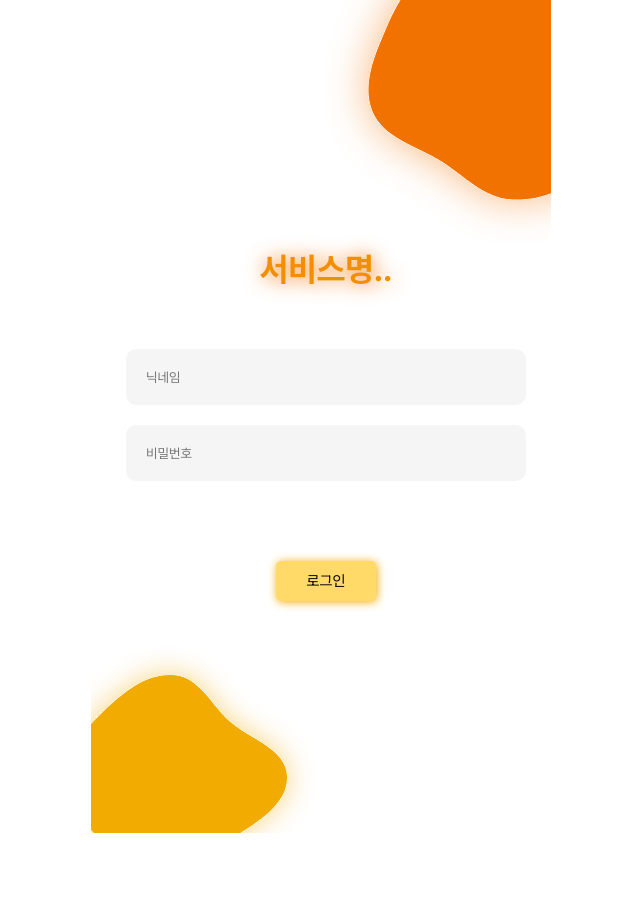
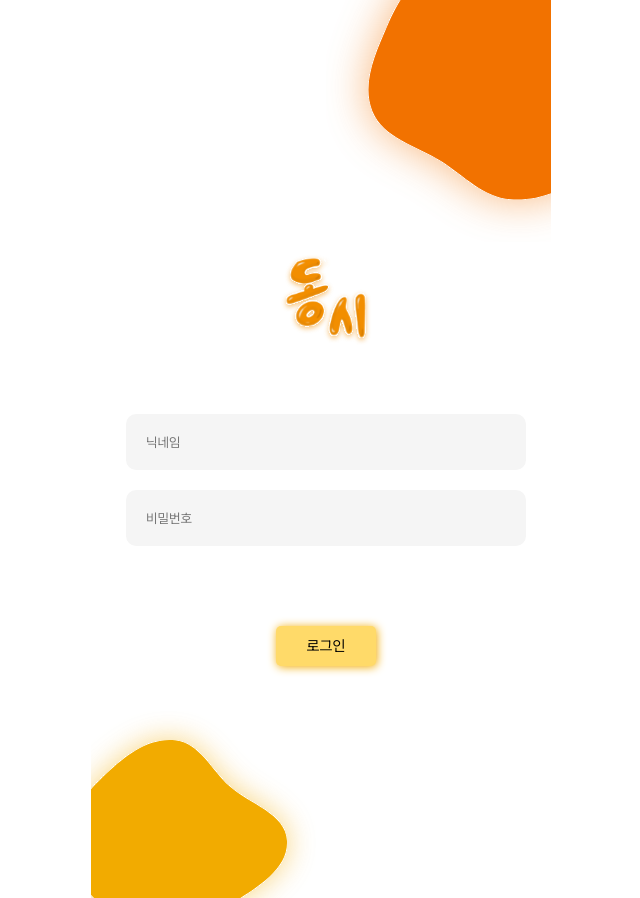
Before and after one commit to enunsnv/SupernovaFront, a React (Create React App) app: page / in a window 1280 px wide. Shown: the whole page, without its empty margins (314-954 px from the left). Before the commit the page ends 833 px from the top, so only its background shows below. Built offline with nearby package versions, Linux system fonts and the light colour scheme.

Commit message:
style : logo 로그인 화면 추가

```diff
--- a/src/pages/Login.jsx
+++ b/src/pages/Login.jsx
@@ -25,11 +25,9 @@ const FormContainer = styled.div`
   position: relative;
 `;
 
-const Title = styled.h1`
-  font-size: 33px;
-  color: #F28E00;
+const Logo = styled.img`
+  width: 200px;
   margin: 250px 0 50px;
-  text-shadow: 1px 1px 20px #F27200;
 `;
 
 const Input = styled.input`
@@ -116,6 +114,7 @@ const Login = () => {
         setIsPetSelectOpen(true);
       } else {
         setIsNewUser(false);
+        navigate('/main'); // Navigate to main page if not a new user
       }
     } catch (error) {
       console.log(error);
@@ -142,7 +141,7 @@ const Login = () => {
         />
 
         <ShapeTop src='/img/top-orange.svg' alt="top shape" />
-        <Title>서비스명..</Title>
+        <Logo src='/img/logo.svg' alt="logo" width='100px' height='100px'/>
         <Input
             type="text"
             placeholder="닉네임"
```
Also changed, not shown: public/img/logo.svg (added).
